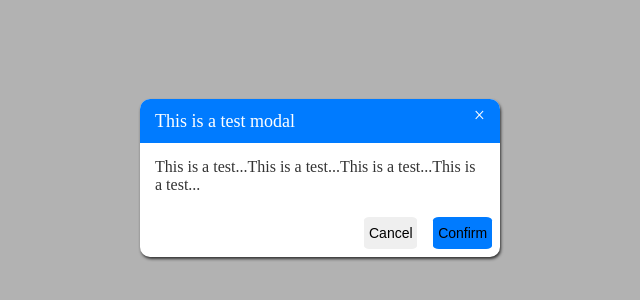
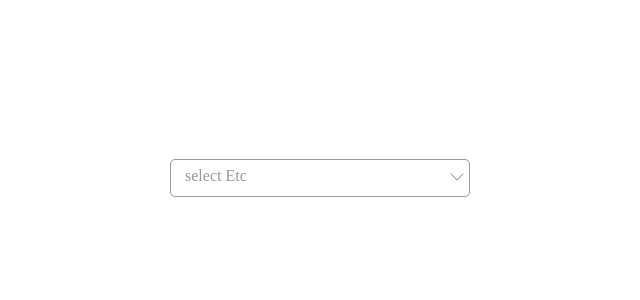
Before and after one commit to Zhouhao-Rui/Vue_common_tool, a Vue app in the folder UIComponents/: page / in a window 1280 px wide. Shown: the part 222-522 px from the top of the page, without its empty margins (320-960 px from the left). Built offline with nearby package versions, Linux system fonts and the light colour scheme.

Commit message:
Add sub menu with search input

```diff
--- /dev/null
+++ b/UIComponents/packages/SelectorView/Input.vue
@@ -0,0 +1,65 @@
+<template>
+  <div class="selector-input">
+    <label class="placeholder">{{props.placeholder}}</label>
+    <input type="text" class="input" :value="props.value" @input="searchOptions($event)">
+    <i class="bi bi-chevron-down icon-search"></i>
+  </div>
+</template>
+
+<script setup>
+  const props = defineProps({
+    placeholder: {
+      type: String,
+      default: 'Plz Select...'
+    },
+    value: {
+      type: String,
+      default: ''
+    }
+  })
+
+  const emits = defineEmits(['searchOptions'])
+  const searchOptions = (e) => {
+    emits('searchOptions', e.target.value)
+  }
+</script>
+
+<style scoped>
+.selector-input {
+  position: relative;
+  width: 100%;
+  height: 38px;
+}
+.input {
+  width: 100%;
+  height: 100%;
+  padding: 0 15px;
+  box-sizing: border-box;
+  background-color: #fff;
+  border: 1px solid #999;
+  border-radius: 5px;
+  outline: none;
+  transition: all .2s linear;
+}
+
+.input:focus {
+  border-color: #189;
+  box-shadow: 0 0 3px #1890ff;
+}
+
+.placeholder {
+  position: absolute;
+  left: 15px;
+  top: 8px;
+  color: #999;
+}
+
+.icon-search {
+  position: absolute;
+  color: #999;
+  font-size: 16px;
+  /* top: 8px; */
+  line-height: 38px;
+  right: 5px;
+}
+</style>
--- /dev/null
+++ b/UIComponents/packages/SelectorView/Menu.vue
@@ -0,0 +1,68 @@
+<template>
+  <div class="selector-menu">
+    <div class="menu-item" v-for="(item, index) in searchData" :key="item.id" :value="item.value" @click="setItemValue(item)">
+      {{item.text}}
+    </div>
+  </div>
+</template>
+
+<script setup>
+import { onMounted, ref, watch } from 'vue';
+
+  const props = defineProps({
+    items: {
+      type: Array,
+      default: () => []
+    },
+    searchValue: {
+      type: String,
+      default: ''
+    }
+  })
+
+  const searchData = ref([]);
+
+  onMounted(() => {
+    searchData.value = props.items;
+  })
+
+  const emits = defineEmits(['setPlaceholder'])
+
+  const setItemValue = (item) => {
+    emits('setPlaceholder', item)
+  }
+
+  // watch the changing of searchValue
+  watch(() => {
+    return props.searchValue
+  }, () => {
+    searchData.value = props.items.filter(item => {
+      return item.text.toLowerCase().includes(props.searchValue.toLowerCase())
+    })
+  })
+</script>
+
+<style scoped>
+.selector-menu {
+  display: none;
+  position: absolute;
+  top: 48px;
+  left: 0;
+  width: 100%;
+  background-color: #fff;
+  box-shadow: 0 0 10px #ddd;
+  border-radius: 5px;
+  cursor: pointer;
+}
+.menu-item {
+  height: 35px;
+  text-align: center;
+  line-height: 35px;
+  font-size: 14px;
+  color: #333;
+}
+
+.menu-item:hover {
+  background-color: #ddd;
+}
+</style>
--- /dev/null
+++ b/UIComponents/packages/SelectorView/Selector.vue
@@ -0,0 +1,47 @@
+<template>
+  <div class="selector" v-focus="state">
+    <Input :placeholder="props.placeholder" :value="state.inputValue" @searchOptions="handleSearch" />
+    <Menu :items="props.items" @setPlaceholder="handleMenuSelect" :searchValue="state.searchValue" />
+  </div>
+</template>
+
+<script setup>
+import Input from "./Input.vue";
+import Menu from "./Menu.vue";
+import {selectFocus as vFocus} from '../directives'
+import { reactive } from "vue";
+const props = defineProps({
+  placeholder: {
+    type: String,
+    default: ''
+  },
+  items: {
+    type: Array,
+    default: () => []
+  }
+})
+
+const state = reactive({
+  inputValue: '',
+  searchValue: '',
+})
+
+const emits = defineEmits(['getItemValue'])
+
+const handleMenuSelect = (item) => {
+  state.inputValue = item.text;
+  emits('getItemValue', item.value)
+}
+
+const handleSearch = (val) => {
+  state.searchValue = val;
+}
+</script>
+
+<style scoped>
+.selector {
+  width: 300px;
+  position: relative;
+}
+
+</style>
--- a/UIComponents/packages/directives/index.js
+++ b/UIComponents/packages/directives/index.js
@@ -95,3 +95,45 @@ export const rate = {
     })
   }
 }
+
+export const selectFocus = {
+  mounted(el, binding) {
+    console.log(binding)
+    const oSelectorInput = el.querySelector('.selector-input');
+    const oInput = oSelectorInput.querySelector('.input');
+    const oPlaceHolder = oSelectorInput.querySelector('.placeholder');
+    const oIcon = oSelectorInput.querySelector('.icon-search');
+    const oMenu = el.querySelector('.selector-menu');
+
+    bindEvents();
+
+    function bindEvents() {
+      console.log('aaa')
+      oInput.addEventListener('focus', handleFocus, false)
+
+      oInput.addEventListener('blur', handleBlur, false)
+    }
+
+    function handleFocus() {
+      oPlaceHolder.style.display = 'none';
+      oIcon.className = 'bi bi-search icon-search';
+      setTimeout(() => {
+        oMenu.style.display = 'block'
+      }, 200)
+    }
+
+    function handleBlur() {
+      oPlaceHolder.style.display = 'block';
+      oIcon.className = 'bi bi-chevron-down icon-search'
+      setTimeout(() => {
+        oMenu.style.display = 'none'
+        if (oInput.value.length === 0) {
+          oPlaceHolder.style.display = 'block'
+        }
+        oPlaceHolder.style.display = 'none'
+      }, 100)
+    }
+  },
+
+
+}
--- a/UIComponents/packages/index.js
+++ b/UIComponents/packages/index.js
@@ -5,6 +5,7 @@ import Magnifier from './MagnifierView/Magnifier'
 import Rate from './RateView/Rate';
 import Tree from './TreeView/Tree';
 import Modal from './ModalView/Modal';
+import Selector from './SelectorView/Selector';
 
 const components = {
   'transfer': Tranfer,
@@ -13,7 +14,8 @@ const components = {
   'magnifier': Magnifier,
   'rate': Rate,
   'tree': Tree,
-  'modal': Modal
+  'modal': Modal,
+  'selector': Selector
 }
 
 // global
--- a/UIComponents/src/App.vue
+++ b/UIComponents/src/App.vue
@@ -32,7 +32,7 @@
 
   <!-- <tree :data="mock_data_tree" /> -->
 
-  <modal
+  <!-- <modal
     :show="true"
     :width="360"
     :borderRadius="10"
@@ -47,7 +47,11 @@
     cancelText="Cancel"
     @confirm="modalConfirm"
     @cancel="modalClose"
-  />
+  /> -->
+
+  <div class="container">
+    <selector placeholder="select Etc" :items="mock_selector_items" @getItemValue="handleItemValue" />
+  </div>
 </template>
 
 <script setup>
@@ -89,13 +93,19 @@ import { ref } from "@vue/reactivity";
 
 // import { mock_data_tree } from "./mock";
 
-const modalConfirm = () => {
-  console.log("confirm");
-};
+// const modalConfirm = () => {
+//   console.log("confirm");
+// };
 
-const modalClose = () => {
-  console.log("cancel");
-};
+// const modalClose = () => {
+//   console.log("cancel");
+// };
+
+import { mock_selector_items } from './mock'
+
+const handleItemValue = (val) => {
+  console.log(val);
+}
 </script>
 
 <style scoped>
@@ -115,4 +125,12 @@ const modalClose = () => {
   align-items: center;
   height: 100vh;
 } */
+
+.container {
+  display: flex;
+  justify-content: center;
+  align-items: center;
+  width: 100vw;
+  height: 100vh;
+}
 </style>
--- a/UIComponents/src/mock/index.js
+++ b/UIComponents/src/mock/index.js
@@ -229,3 +229,56 @@ export const mock_data_tree = [
     ]
   }
 ]
+
+export const mock_selector_items = [
+  {
+    id: 1,
+    value: 'google',
+    text: 'Google'
+  },
+  {
+    id: 2,
+    value: 'microsoft',
+    text: 'Microsoft'
+  },
+  {
+    id: 3,
+    value: 'amazon',
+    text: 'Amazon'
+  },
+  {
+    id: 4,
+    value: 'meta',
+    text: 'Meta'
+  },
+  {
+    id: 5,
+    value: 'bytedance',
+    text: 'Bytedance'
+  },
+  {
+    id: 6,
+    value: 'ebay',
+    text: 'Ebay'
+  },
+  {
+    id: 7,
+    value: 'coupang',
+    text: 'Coupang'
+  },
+  {
+    id: 8,
+    value: 'tesla',
+    text: 'Tesla'
+  },
+  {
+    id: 9,
+    value: 'uber',
+    text: 'Uber'
+  },
+  {
+    id: 10,
+    value: 'apple',
+    text: 'Apple'
+  }
+]
```
Also changed, not shown: UIComponents/packages/SelectorView/index.js (added, +7 -0 lines), 1 other file (tests, documents, lock files or other folders).
